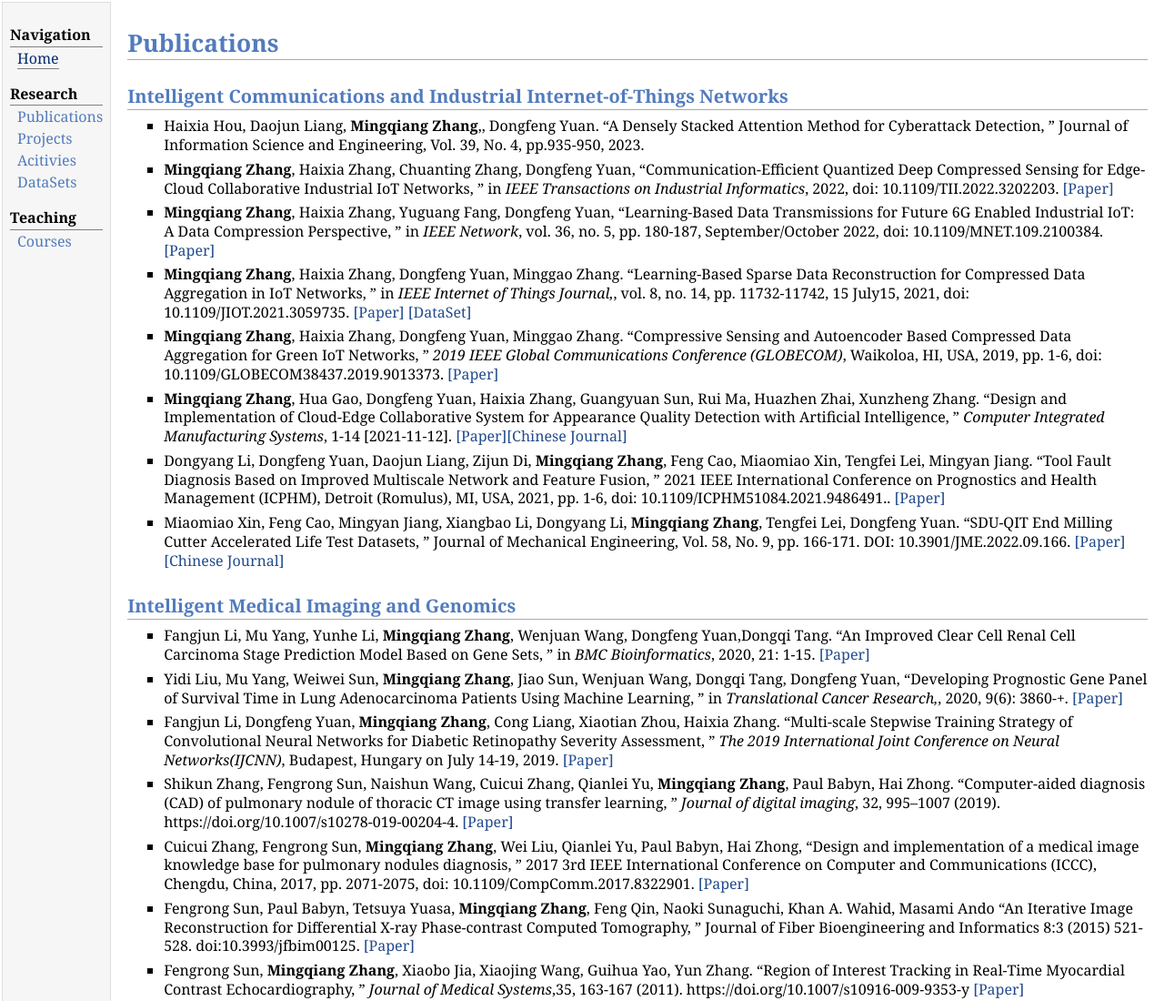
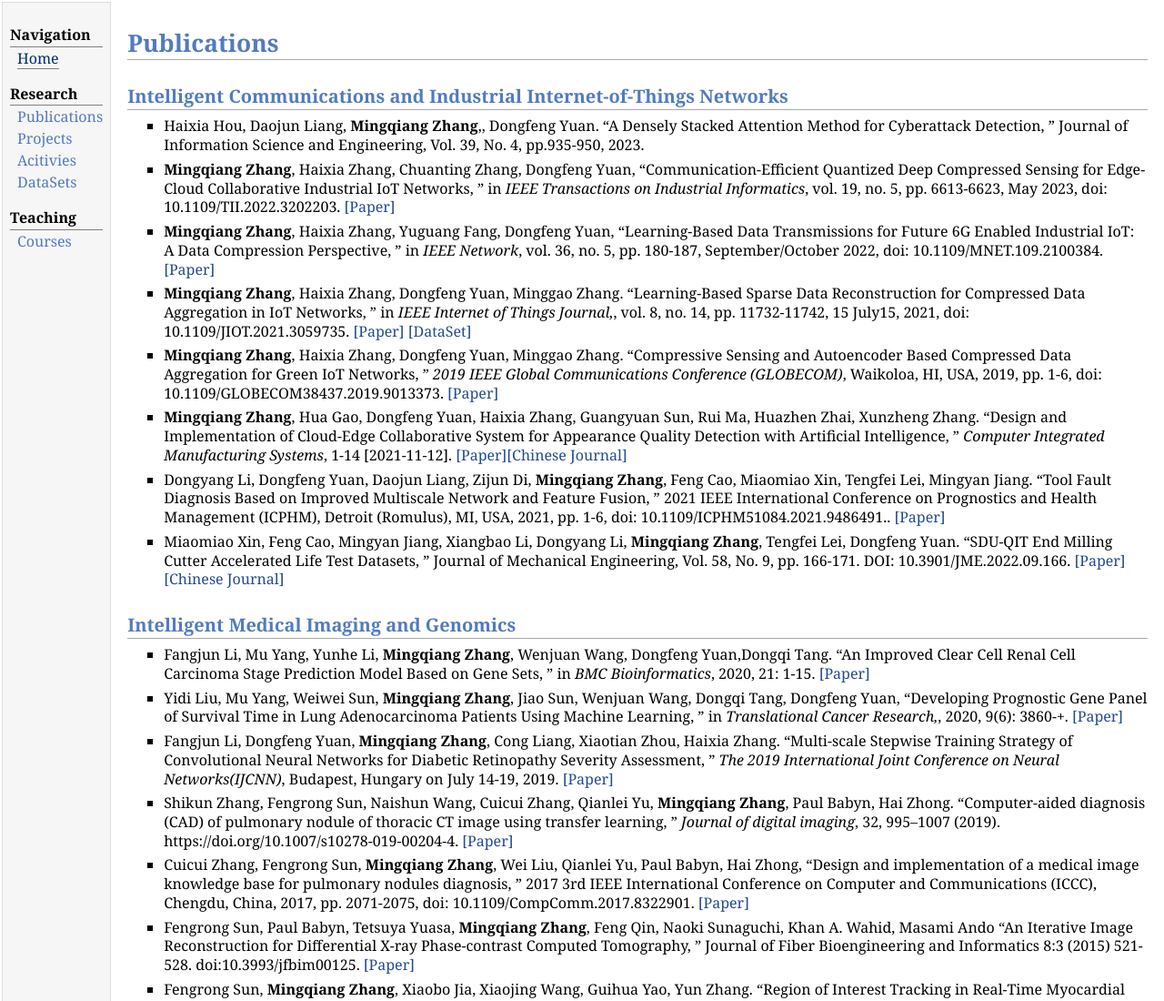
Before and after one commit to pnixsoft/mqzhang, a plain HTML site: page publications.html in a window 1280 px wide. Shown: the top 1100 px of the page at 91% size. Drawn offline with nearby package versions, Linux system fonts and the light colour scheme; some packages are replaced by stand-ins of ours.

Commit message:
TIIupdate

```diff
--- a/publications.html
+++ b/publications.html
@@ -50,7 +50,7 @@ MathJax.Hub.Config({
             <li>
                 <p><b>Mingqiang Zhang</b>, Haixia Zhang, Chuanting Zhang, Dongfeng Yuan, &ldquo;Communication-Efficient
                     Quantized Deep Compressed Sensing for Edge-Cloud Collaborative Industrial IoT Networks, &rdquo; in <i>IEEE
-                        Transactions on Industrial Informatics</i>, 2022, doi: 10.1109/TII.2022.3202203. <a
+                        Transactions on Industrial Informatics</i>,  vol. 19, no. 5, pp. 6613-6623, May 2023, doi: 10.1109/TII.2022.3202203. <a
                         href="https://ieeexplore.ieee.org/abstract/document/9869295/" target=&ldquo;blank&rdquo;>[Paper]</a>
                 </p>
             </li>
```
